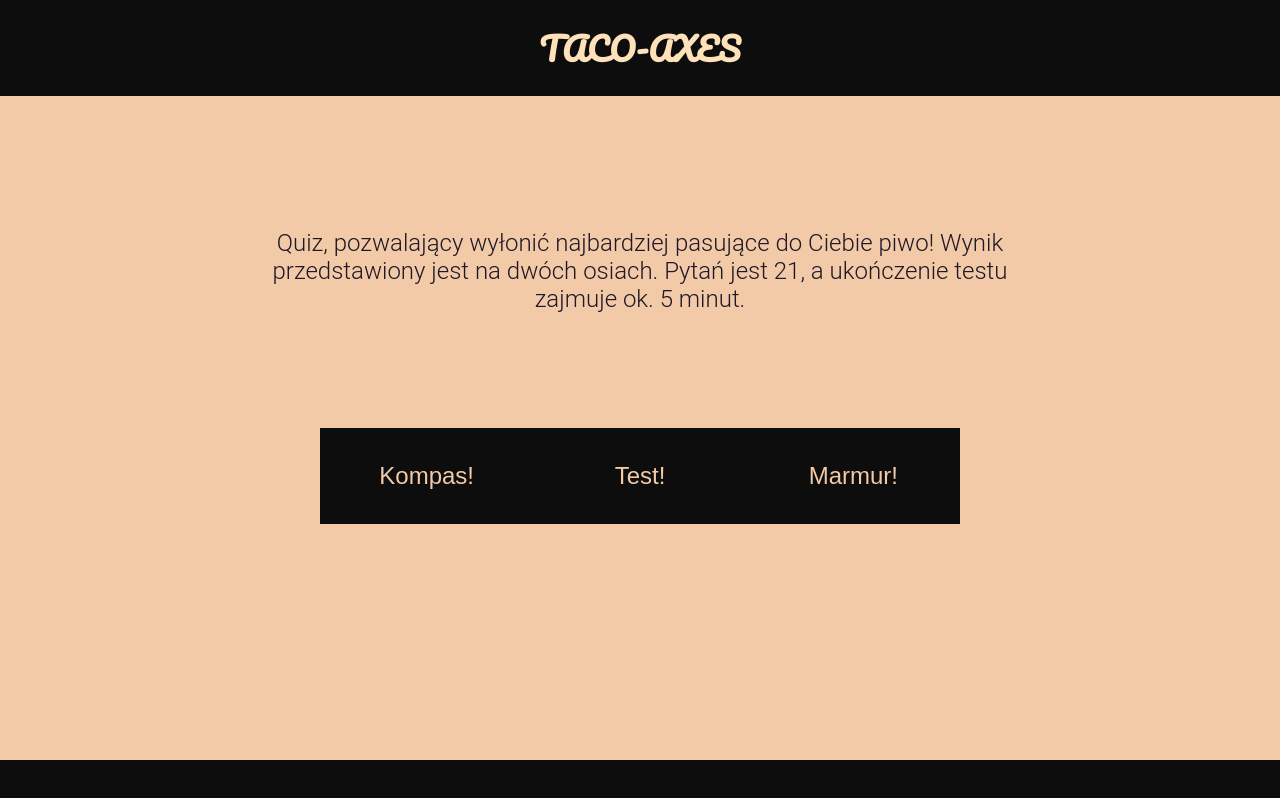
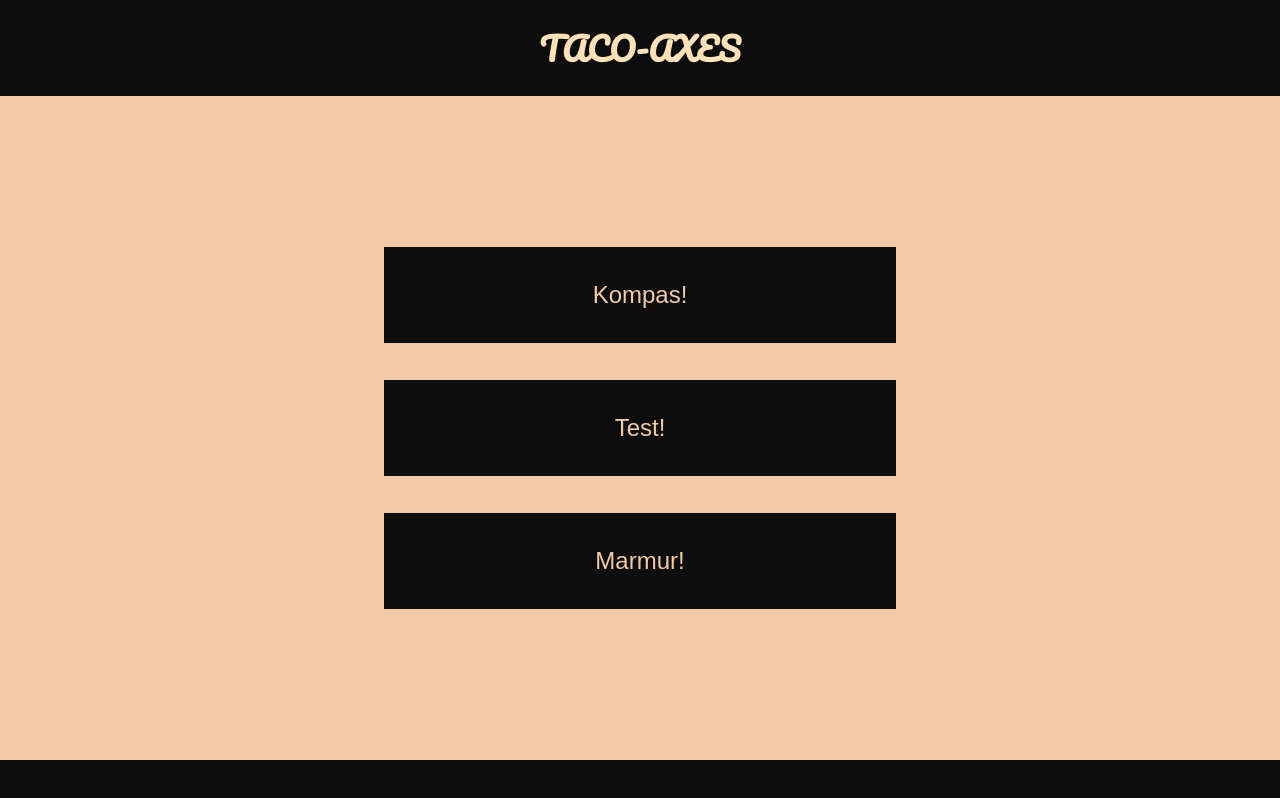
Before and after one commit to azizko1337/tacoaxes, a Next.js app: page / in a window 1280 px wide. Built offline with nearby package versions, Linux system fonts and the light colour scheme.

Commit message:
new menu

```diff
--- a/pages/index.js
+++ b/pages/index.js
@@ -11,7 +11,6 @@ const Button = styled.button`
   font-size:1.5rem;
   cursor:pointer;
   transition:background-color .2s;
-  flex-basis:40%;
   height:12vh;
 
   &:hover{
@@ -19,45 +18,27 @@ const Button = styled.button`
   }
 `
 
-const Description = styled.p`
-  position:absolute;
-  width:60%;
-  max-height:40%;
-  text-align:center;
-  overflow:hidden;
-  top:20%;
-  left:50%;
-  transform:translateX(-50%);
-  color:${({theme}) => theme.dark};
-  font-weight:300;
-  font-size:1.5rem;
-
-
-  @media(max-width:1024px){
-    width:80%;
-  }
-`
 
 const Menu = styled.menu`
   display:flex;
-  width:50%;
+  width:40%;
   justify-content:space-around;
   position:absolute;
   top:50%;
   left:50%;
-  transform:translateX(-50%);
+  transform:translate(-50%, -50%);
+  flex-direction:column;
+  height:50vh;
 
-  @media(max-width:1024px){
-    top:60%;
-    flex-direction:column;
-    height:30vh;
+  @media(max-width:1200px){
+    width:65%;
   }
+
 `
 
 export default function Home(props) {
   return (
     <MaxWidth>
-      <Description>Quiz, pozwalający wyłonić najbardziej pasujące do Ciebie piwo! Wynik przedstawiony jest na dwóch osiach. Pytań jest 21, a ukończenie testu zajmuje ok. 5 minut.</Description>
       <Menu>
         <Link href="/axes"><Button>Kompas!</Button></Link>
         <Link href="/test"><Button>Test!</Button></Link>
```
